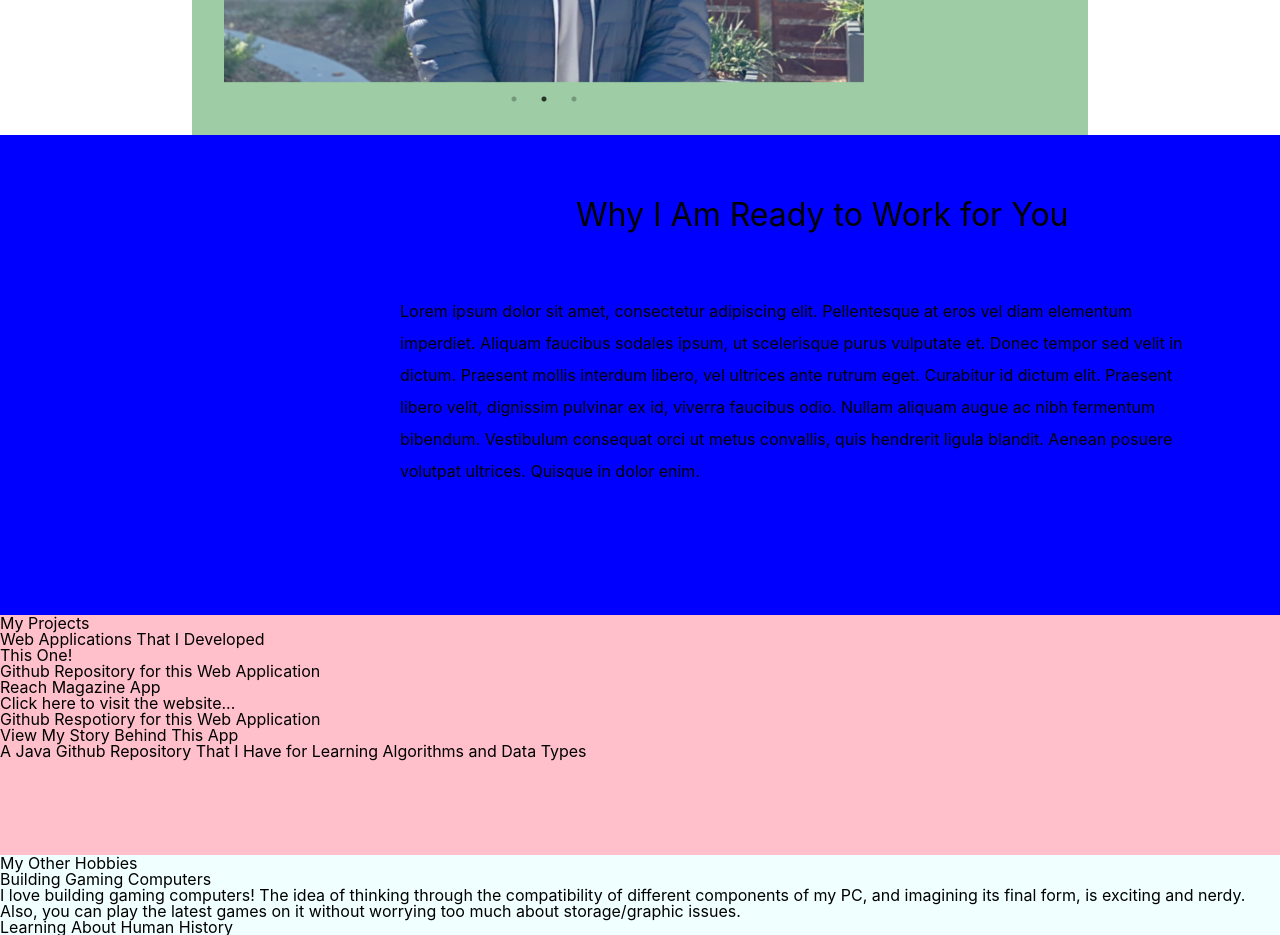
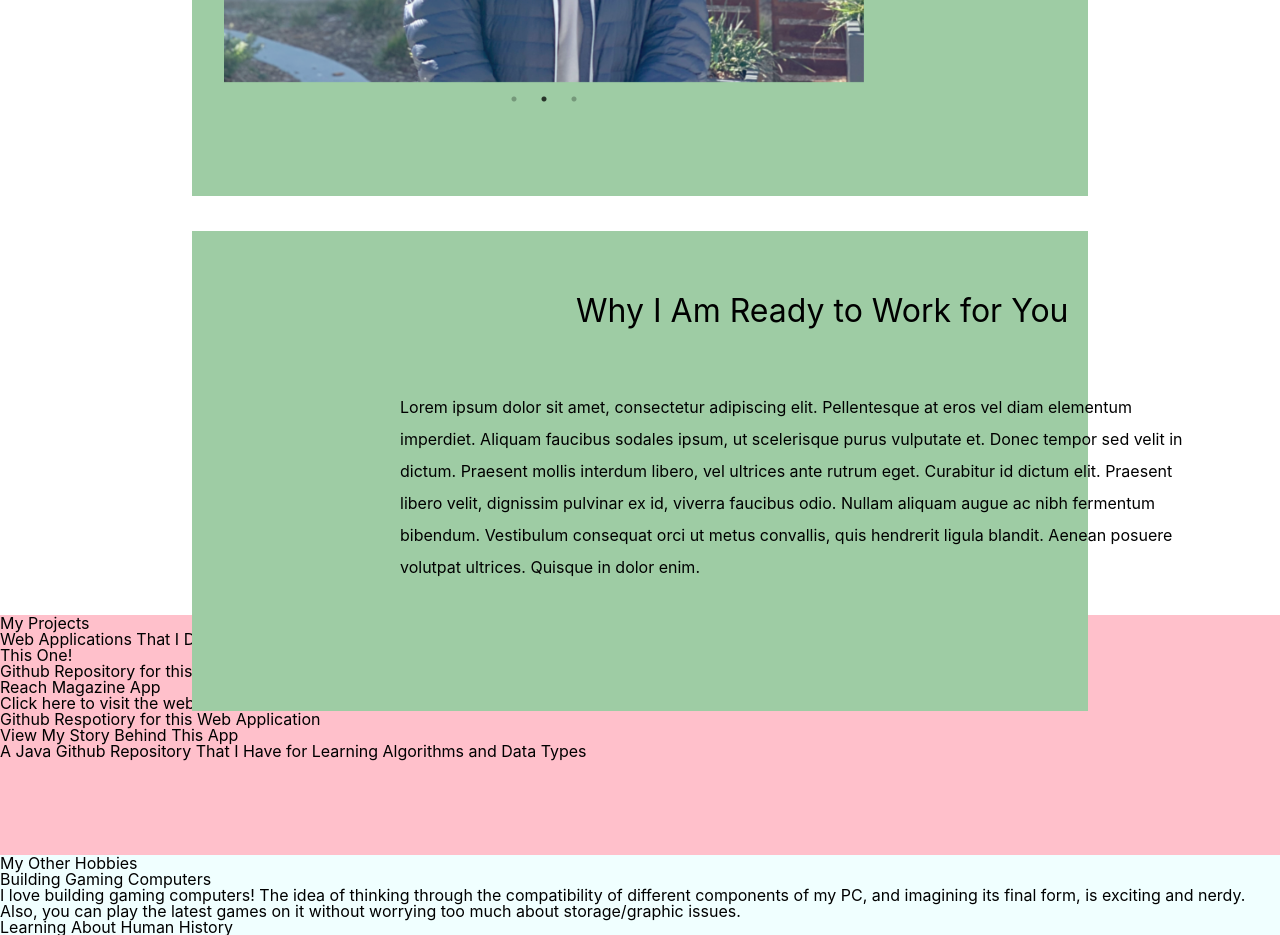
Before and after one commit to pdsla112/personal-webapp, a React (Create React App) app in the folder client/: page / in a window 1280 px wide. Shown: the part 880-1815 px from the top of the page. Built offline with nearby package versions, Linux system fonts and the light colour scheme.

Commit message:
Position second home box and change its background color

```diff
--- a/client/public/home-second-box.css
+++ b/client/public/home-second-box.css
@@ -1,15 +1,19 @@
 #home-second-box {
     position: relative;
-    background-color: blue;
-    width: 100vw;
+    /* background-color: blue; */
+    background-color: #9ecca4;
+    width: 70vw;
     padding-bottom: 30em;
     /* margin-top: 100em; */
+    height: auto;
+    top: 6em;
+    left: 15vw;
 }
 
 .home-second-box-heading {
     position: absolute;
     top: 2em;
-    margin-left: 18em;
+    margin-left: 12em;
     font-size: 2em;
 }
 
@@ -18,6 +22,6 @@
     top: 10em;
     width: 50em;
     line-height: 2;
-    margin-left: 25em;
+    margin-left: 13em;
 
 }
```
